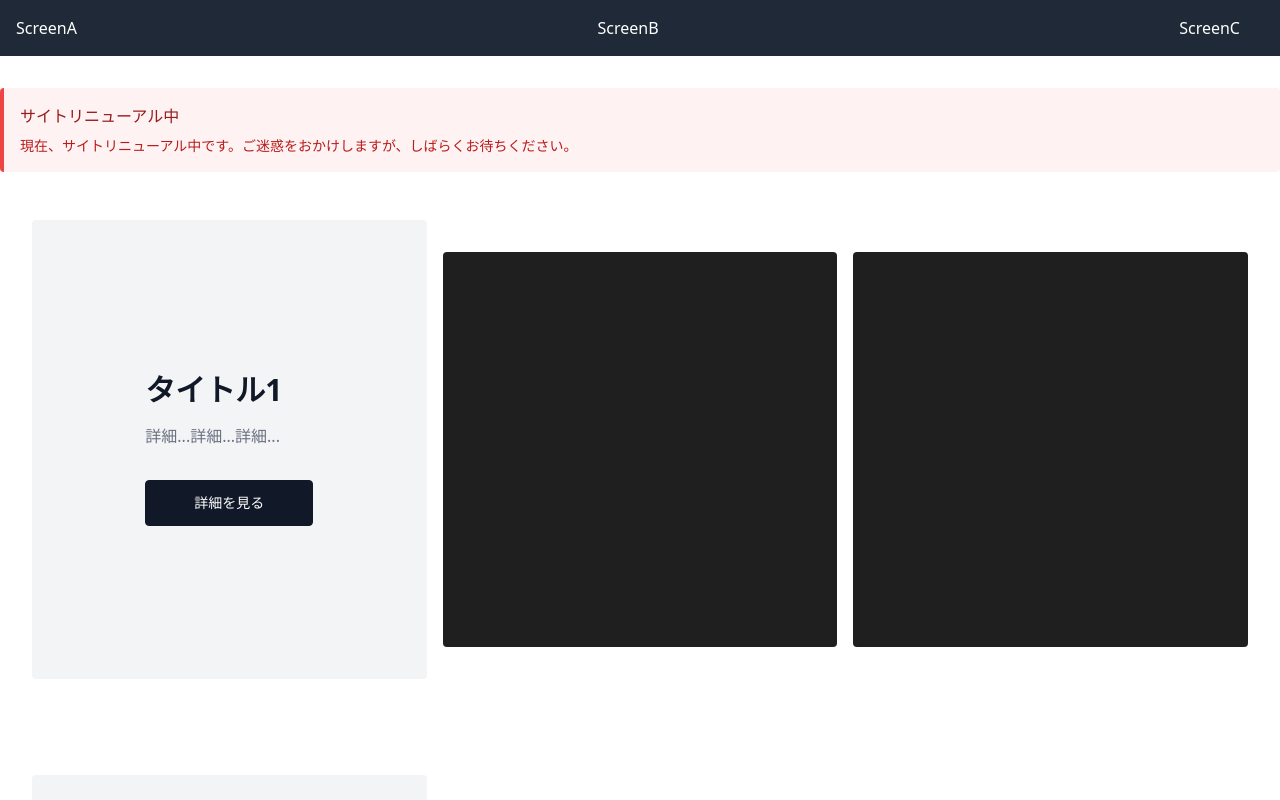
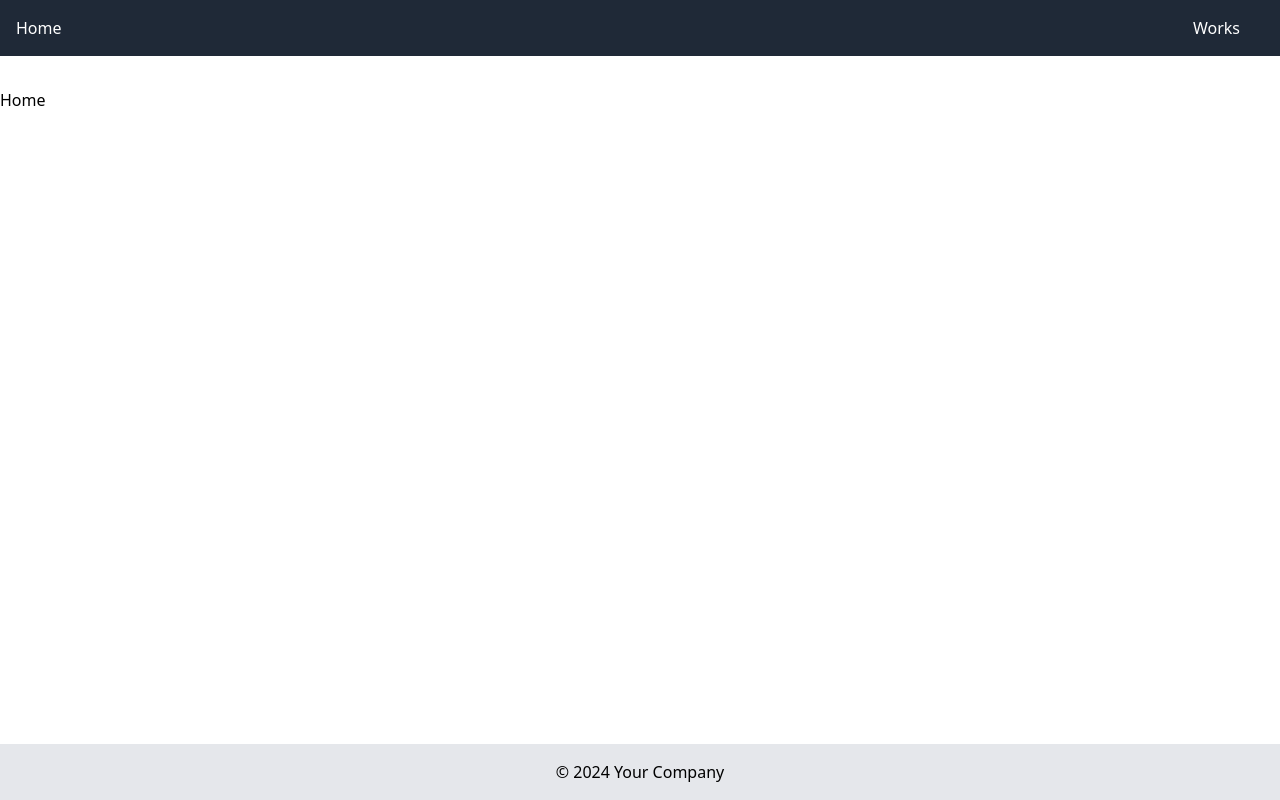
Before and after one commit to ENDOTAKUMI/ENDOTAKUMI.github.io, a React (Vite) app: page / in a window 1280 px wide. Shown: the top 800 px of the page. Built offline with nearby package versions, Linux system fonts and the light colour scheme.

Commit message:
Fix: Page

```diff
--- a/src/App.jsx
+++ b/src/App.jsx
@@ -1,8 +1,7 @@
 import { BrowserRouter, Route, Routes } from 'react-router-dom';
 import Navigation from './components/Navigation';
-import ScreenA from './components/ScreenA';
-import ScreenB from './components/ScreenB';
-import ScreenC from './components/ScreenC';
+import Home from './components/Home';
+import Works from './components/Works';
 import Footer from './components/Footer';
 
 // App コンポーネントに Tailwind CSS を適用
@@ -13,10 +12,9 @@ function App() {
         <Navigation />
         <div className="container mx-auto mt-8 flex-grow">
           <Routes>
-            <Route path="/" element={<ScreenA />} />
-            <Route path="/a" element={<ScreenA />} />
-            <Route path="/b" element={<ScreenB />} />
-            <Route path="/c" element={<ScreenC />} />
+            <Route path="/" element={<Home />} />
+            <Route path="/Home" element={<Home />} />
+            <Route path="/works" element={<Works />} />
           </Routes>
         </div>
         <Footer />
--- /dev/null
+++ b/src/components/Home.jsx
@@ -0,0 +1,6 @@
+import React from 'react';
+
+const Home = () => {
+  return <div>Home</div>;
+};
+export default Home;
--- a/src/components/Navigation.jsx
+++ b/src/components/Navigation.jsx
@@ -6,18 +6,13 @@ const Navigation = (props) => {
     <nav className="bg-gray-800 p-4">
       <ul className="flex justify-between">
         <li className="mr-6">
-          <Link to="/a" className="text-white hover:text-gray-300">
-            ScreenA
+          <Link to="/home" className="text-white hover:text-gray-300">
+            Home
           </Link>
         </li>
         <li className="mr-6">
-          <Link to="/b" className="text-white hover:text-gray-300">
-            ScreenB
-          </Link>
-        </li>
-        <li className="mr-6">
-          <Link to="/c" className="text-white hover:text-gray-300">
-            ScreenC
+          <Link to="/works" className="text-white hover:text-gray-300">
+            Works
           </Link>
         </li>
       </ul>
--- a/src/components/ScreenB.jsx
+++ /dev/null
@@ -1,6 +0,0 @@
-import React from 'react';
-
-const ScreenB = () => {
-  return <div>ScreenB</div>;
-};
-export default ScreenB;
--- a/src/components/ScreenC.jsx
+++ /dev/null
@@ -1,6 +0,0 @@
-import React from 'react';
-
-const ScreenC = () => {
-  return <div>ScreenC</div>;
-};
-export default ScreenC;
--- a/src/components/ScreenA.jsx
+++ b/src/components/Works.jsx
@@ -1,7 +1,7 @@
 import React from 'react';
 import SectionComponent from './SectionComponent';
 
-const ScreenA = () => {
+const Works = () => {
   return (
     <div className="flex items-stretch gap-4">
       <div className="flex-1">
@@ -40,4 +40,4 @@ const ScreenA = () => {
   );
 };
 
-export default ScreenA;
+export default Works;
```
